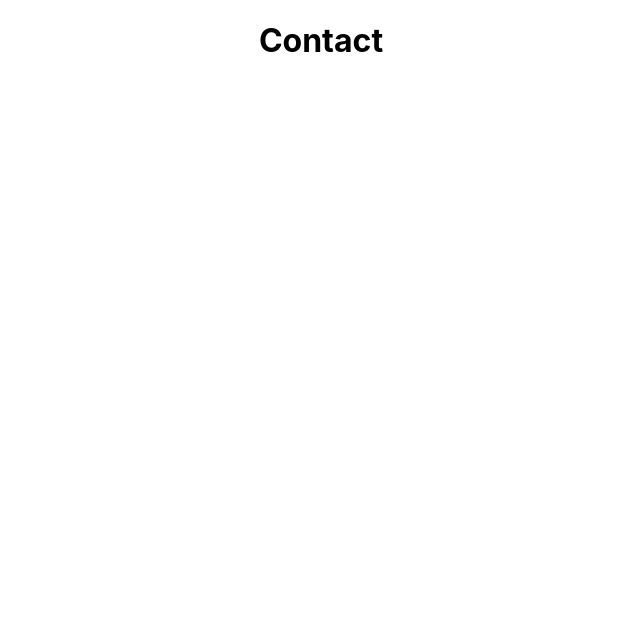
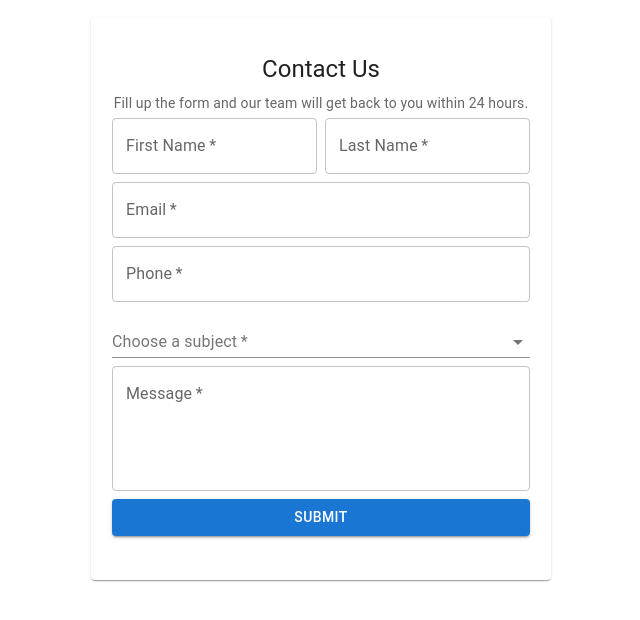
Before and after one commit to WildCodeSchool/DevHubProject, a React (Vite) app in the folder frontend/: page /contact in a window 1280 px wide. Shown: the top 620 px of the page, without its empty margins (319-959 px from the left). Built offline with nearby package versions, Linux system fonts and the light colour scheme.

Commit message:
create contact page in static version

```diff
--- a/frontend/package.json
+++ b/frontend/package.json
@@ -14,12 +14,15 @@
     "@emotion/styled": "^11.10.6",
     "@mui/icons-material": "^5.11.9",
     "@mui/material": "^5.11.10",
+    "@material-ui/core": "4.12.4",
+    "@mui/styled-engine-sc": "^5.11.9",
     "date-fns": "^2.29.3",
     "formik": "^2.2.9",
     "prop-types": "^15.8.1",
     "react": "^18.2.0",
     "react-dom": "^18.2.0",
     "react-router-dom": "^6.8.1",
+    "styled-components": "^5.3.6",
     "yup": "^1.0.0"
   },
   "devDependencies": {
--- a/frontend/src/pages/Contact/Contact.jsx
+++ b/frontend/src/pages/Contact/Contact.jsx
@@ -1,9 +1,126 @@
-import React from "react";
+import React, { useState } from "react";
+import Button from "@mui/material/Button";
+import TextField from "@mui/material/TextField";
+import Grid from "@mui/material/Grid";
+import Typography from "@mui/material/Typography";
+import {
+  Card,
+  CardContent,
+  FormControl,
+  InputLabel,
+  Select,
+  MenuItem,
+} from "@material-ui/core";
 
 function Contact() {
+  const [subject, setSubject] = useState("");
+
+  function handleSubjectChange(event) {
+    setSubject(event.target.value);
+  }
+
   return (
-    <div>
-      <h1>Contact</h1>
+    <div className="Contact">
+      <Typography gutterBottom variant="h3" align="center" />
+      <Grid>
+        <Card style={{ maxWidth: 450, padding: "20px 5px", margin: "0 auto" }}>
+          <CardContent>
+            <Typography gutterBottom variant="h5">
+              Contact Us
+            </Typography>
+            <Typography
+              variant="body2"
+              color="textSecondary"
+              component="p"
+              gutterBottom
+            >
+              Fill up the form and our team will get back to you within 24
+              hours.
+            </Typography>
+            <form>
+              <Grid container spacing={1}>
+                <Grid xs={12} sm={6} item>
+                  <TextField
+                    placeholder="Enter first name"
+                    label="First Name"
+                    variant="outlined"
+                    fullWidth
+                    required
+                  />
+                </Grid>
+                <Grid xs={12} sm={6} item>
+                  <TextField
+                    placeholder="Enter last name"
+                    label="Last Name"
+                    variant="outlined"
+                    fullWidth
+                    required
+                  />
+                </Grid>
+                <Grid item xs={12}>
+                  <TextField
+                    type="email"
+                    placeholder="Enter email"
+                    label="Email"
+                    variant="outlined"
+                    fullWidth
+                    required
+                  />
+                </Grid>
+                <Grid item xs={12}>
+                  <TextField
+                    type="number"
+                    placeholder="Enter phone number"
+                    label="Phone"
+                    variant="outlined"
+                    fullWidth
+                    required
+                  />
+                </Grid>
+                <Grid item xs={12}>
+                  <FormControl fullWidth required>
+                    <InputLabel id="subject-label">Choose a subject</InputLabel>
+                    <Select
+                      labelId="subject-label"
+                      id="subject"
+                      value={subject}
+                      // eslint-disable-next-line react/jsx-no-bind
+                      onChange={handleSubjectChange}
+                    >
+                      <MenuItem value="Option 1">Option 1</MenuItem>
+                      <MenuItem value="Option 2">Option 2</MenuItem>
+                      <MenuItem value="Option 3">Option 3</MenuItem>
+                      <MenuItem value="Option 4">Option 4</MenuItem>
+                      <MenuItem value="Option 5">Option 5</MenuItem>
+                    </Select>
+                  </FormControl>
+                </Grid>
+                <Grid item xs={12}>
+                  <TextField
+                    label="Message"
+                    multiline
+                    rows={4}
+                    placeholder="Type your message here"
+                    variant="outlined"
+                    fullWidth
+                    required
+                  />
+                </Grid>
+                <Grid item xs={12}>
+                  <Button
+                    type="submit"
+                    variant="contained"
+                    color="primary"
+                    fullWidth
+                  >
+                    Submit
+                  </Button>
+                </Grid>
+              </Grid>
+            </form>
+          </CardContent>
+        </Card>
+      </Grid>
     </div>
   );
 }
--- a/package.json
+++ b/package.json
@@ -35,6 +35,8 @@
     "@emotion/styled": "^11.10.6",
     "@material-ui/core": "^4.12.4",
     "@mui/icons-material": "^5.11.9",
-    "@mui/material": "^5.11.10"
+    "@mui/material": "^5.11.10",
+    "@mui/styled-engine-sc": "^5.11.9",
+    "styled-components": "^5.3.6"
   }
 }
```
Also changed, not shown: 2 other files (tests, documents, lock files or other folders).
